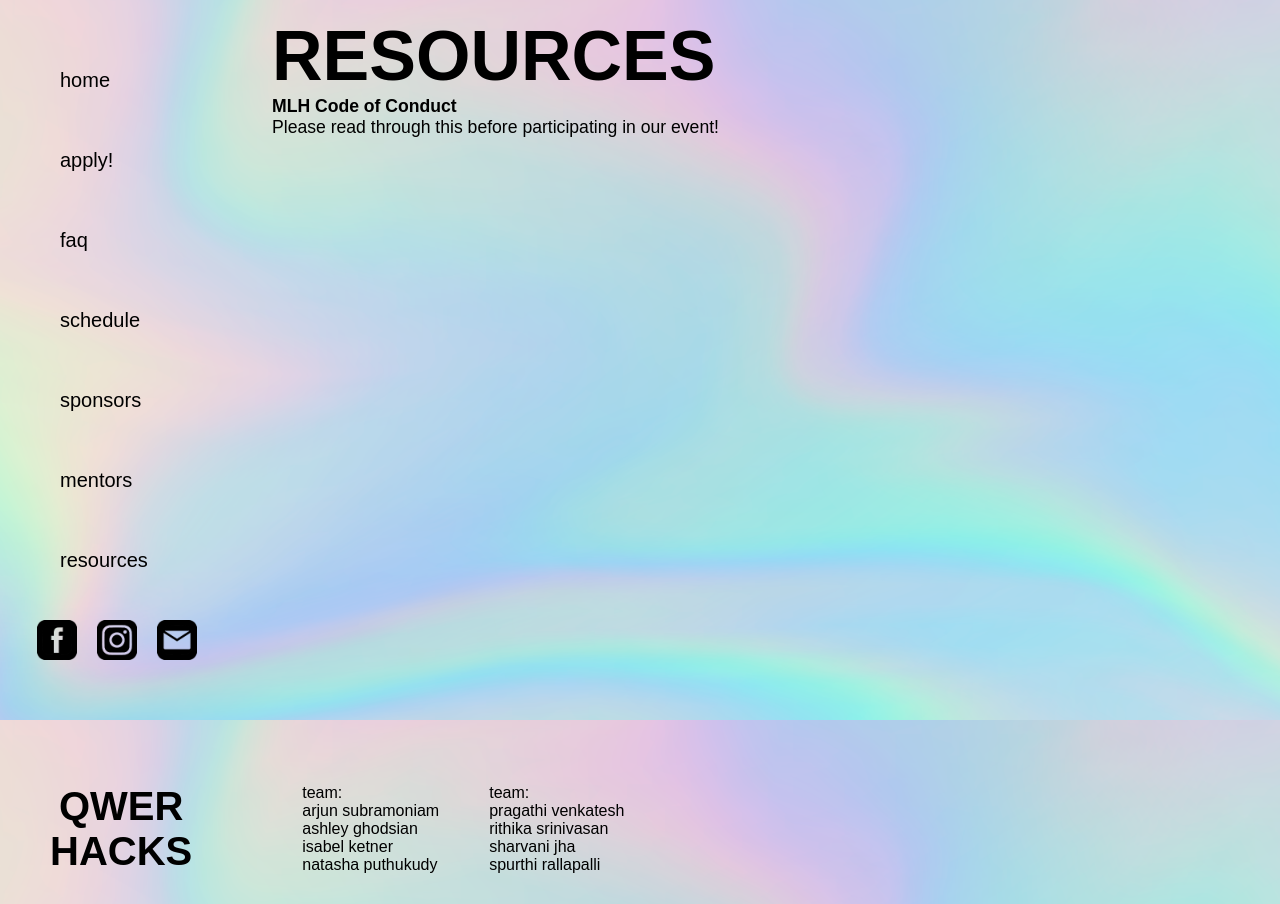
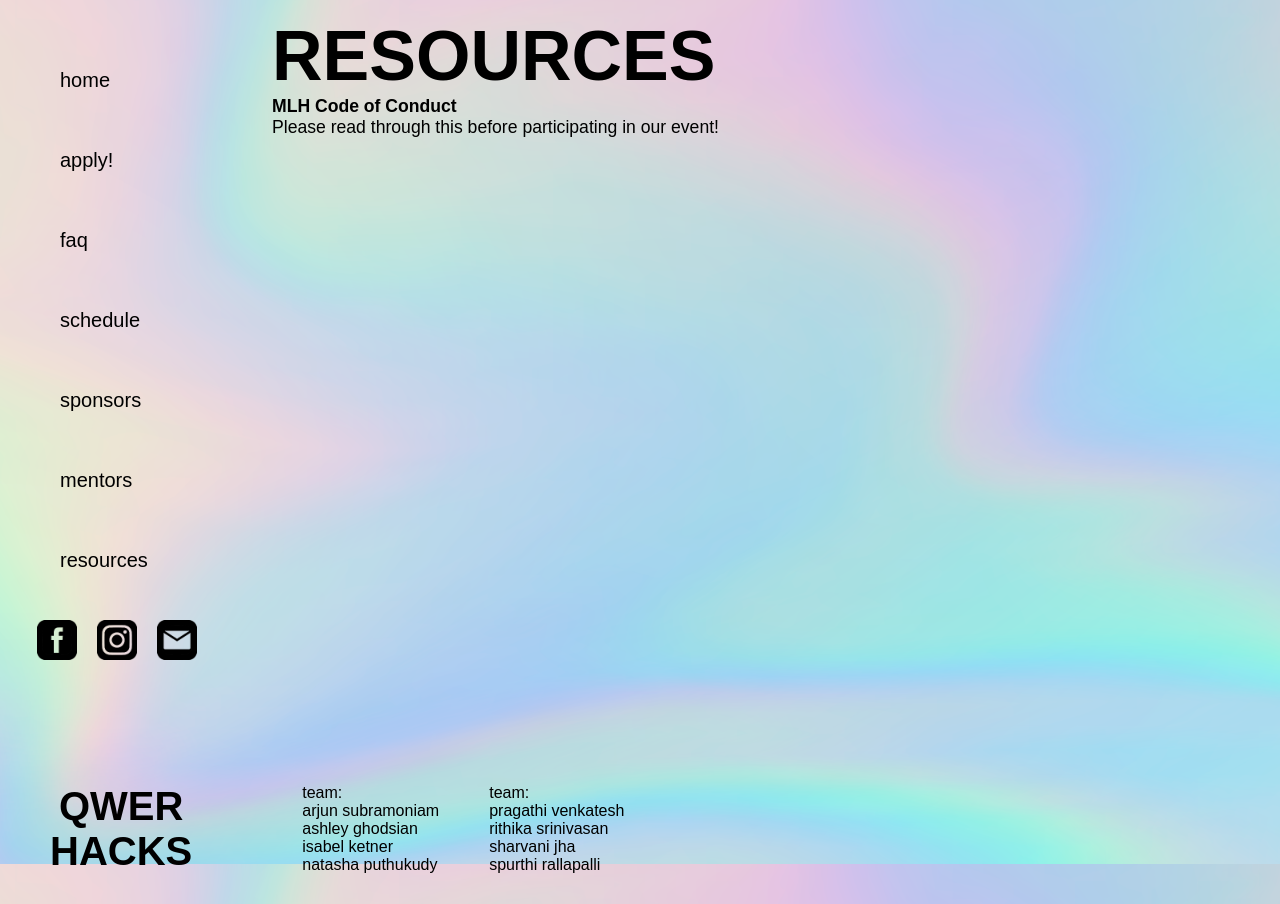
Before and after one commit to spurthirallapalli/QWERHacks2021, a React (Create React App) app: page /resources in a window 1280 px wide. Shown: the top 904 px of the page. Built offline with nearby package versions, Linux system fonts and the light colour scheme; a web font is replaced by a local one.

Commit message:
background image fix

```diff
--- a/src/components/Faq.js
+++ b/src/components/Faq.js
@@ -3,7 +3,7 @@ import React from "react";
    function Faq(props) {
 
         return (
-          <div>
+          <div class="faq">
 
             <div class="main-logo">
                 FAQ
@@ -69,10 +69,6 @@ import React from "react";
                 </div>
             </div>
 
-
-
-
-
           </div>
         );
 
--- a/src/index.css
+++ b/src/index.css
@@ -7,14 +7,8 @@ html {
 
 body {
   background-image: url(./img/qwerhacks_background.png);
-  background-size: 100%;
+  background-size: 120%;
   background-repeat: repeat;
-  /* transition: 2s ease all;
-  background-blend-mode: multiply; */
-  /* background-size: 100% 100%; */
-  /* background-size: auto; */
-  /* background-repeat: no-repeat; */
-  /* background-size: cover; */
   font-family: 'Be Vietnam', sans-serif;
   height: 100%;
   width: 100%;
```
